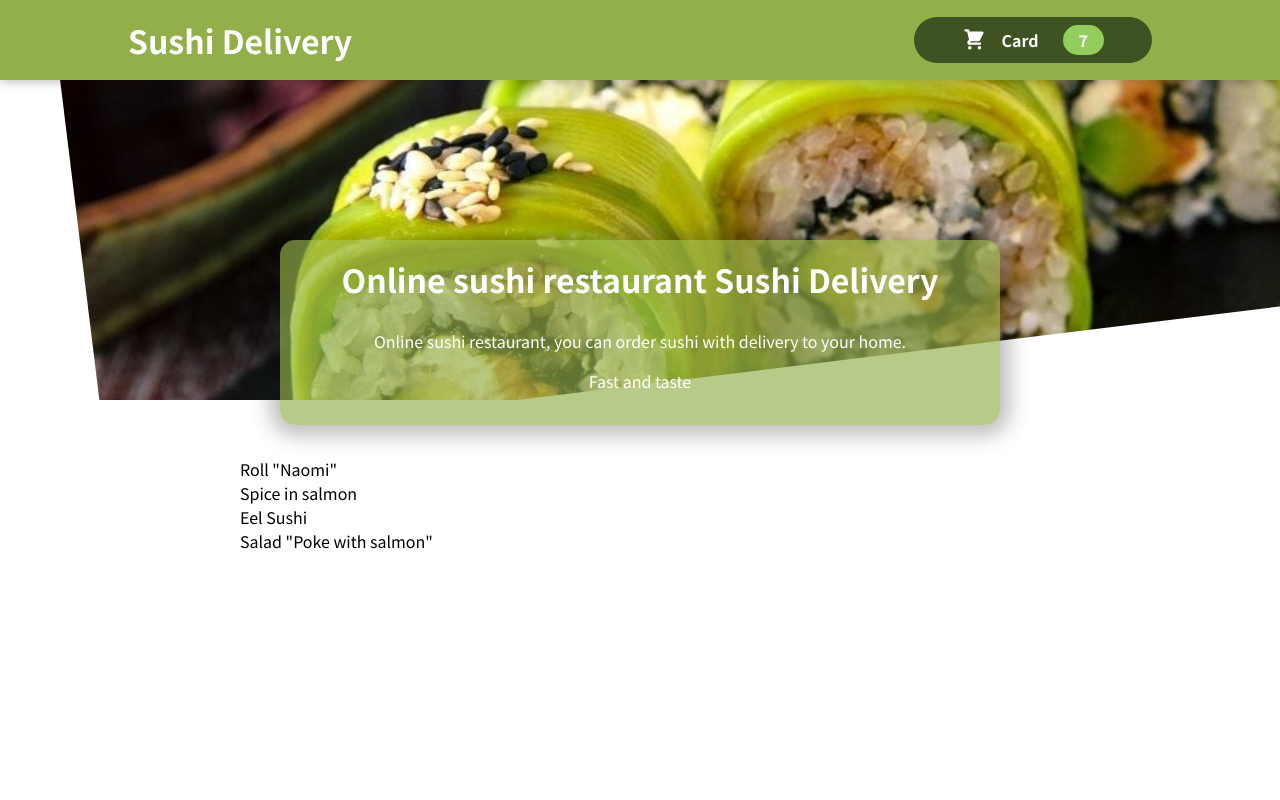
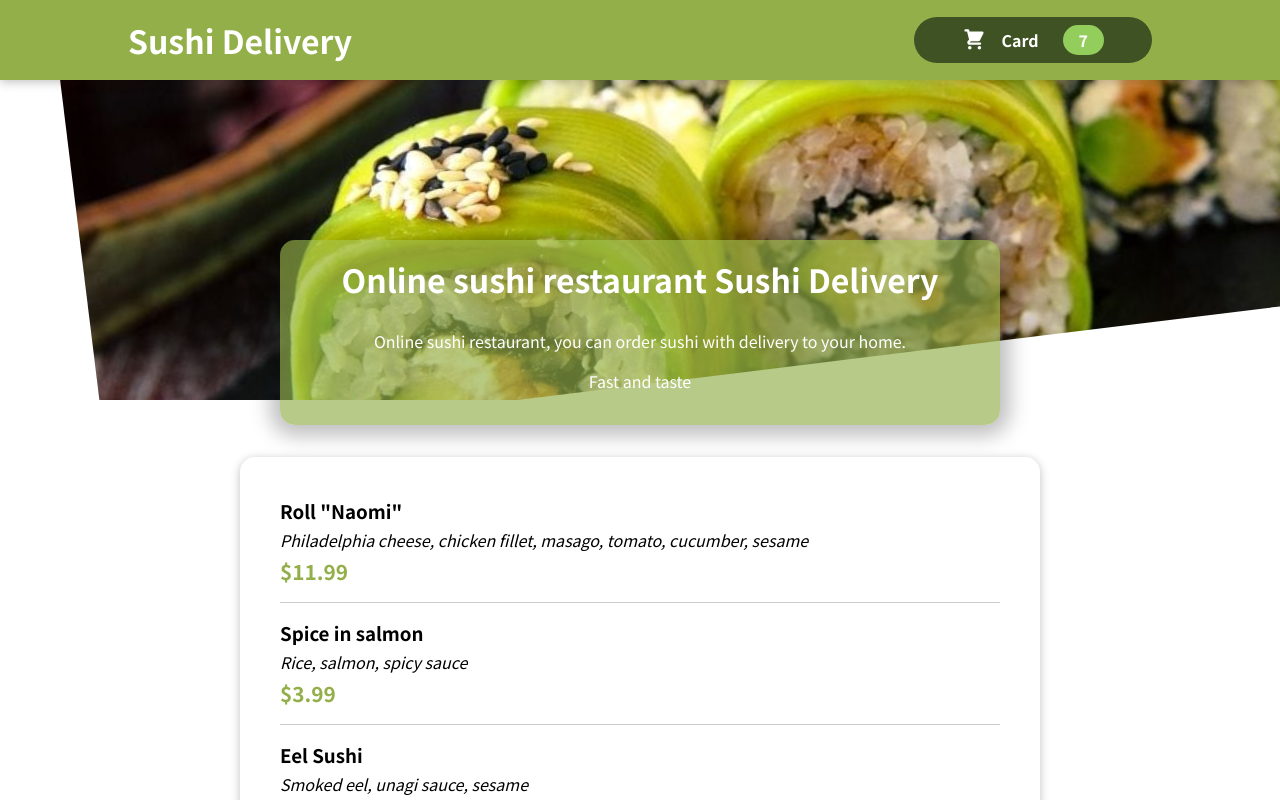
Before and after one commit to SergiiKhylko/sushi-delivery-react-app, a React (Create React App) app: page / in a window 1280 px wide. Shown: the top 800 px of the page. Built offline with nearby package versions, Linux system fonts and the light colour scheme.

Commit message:
#4 refactor and style meal list

```diff
--- /dev/null
+++ b/src/components/Meals/MealItem/MealItem.js
@@ -0,0 +1,23 @@
+import React from "react";
+import styles from "./MealItem.module.css"
+
+const MealItem = props => {
+  const formattedPrice = `$${props.price.toFixed(2)}`;
+
+  return (
+    <li className={styles.meal}>
+      <div>
+        <h3>
+          {props.name}
+        </h3>
+        <div className={styles.description}>{props.description}</div>
+        <div className={styles.price}>{formattedPrice}</div>
+      </div>
+      <div>
+
+      </div>
+    </li>
+  )
+}
+
+export default MealItem;
--- /dev/null
+++ b/src/components/Meals/MealItem/MealItem.module.css
@@ -0,0 +1,22 @@
+.meal {
+  display: flex;
+  justify-content: space-between;
+  margin: 1rem;
+  padding-bottom: 1rem;
+  border-bottom: 1px solid #ccc;
+}
+
+.meal h3 {
+  margin: 0 0 0.25rem 0;
+}
+
+.description {
+  font-style: italic;
+}
+
+.price {
+  margin-top: 0.25rem;
+  font-weight: bold;
+  color: #93af4a;
+  font-size: 1.3rem;
+}
--- a/src/components/Meals/MealList.js
+++ b/src/components/Meals/MealList.js
@@ -1,5 +1,7 @@
 
 import styles from "./MealList.module.css"
+import Card from "../UI/Card";
+import MealItem from "./MealItem/MealItem";
 
 const DUMMY_MEALS = [
   {
@@ -34,14 +36,16 @@
 
 
   const mealsList = DUMMY_MEALS.map(meal =>
-    <li>{meal.name}</li>
+    <MealItem key={meal.id} name={meal.name} description={meal.description} price={meal.price}/>
   )
 
   return (
     <section className={styles.meals}>
-      <ul>
-        {mealsList}
-      </ul>
+      <Card>
+        <ul>
+          {mealsList}
+        </ul>
+      </Card>
     </section>
   )
 }
--- /dev/null
+++ b/src/components/UI/Card.js
@@ -0,0 +1,9 @@
+import styles from "./Card.module.css"
+
+const Card = props => {
+  return (
+    <div className={styles.card}>{props.children}</div>
+  )
+}
+
+export default Card;
--- /dev/null
+++ b/src/components/UI/Card.module.css
@@ -0,0 +1,6 @@
+.card {
+    padding: 1.5rem;
+    box-shadow: 0 2px 10px rgba(0, 0, 0, 0.25);
+    border-radius: 15px;
+    background-color: white;
+}
```
